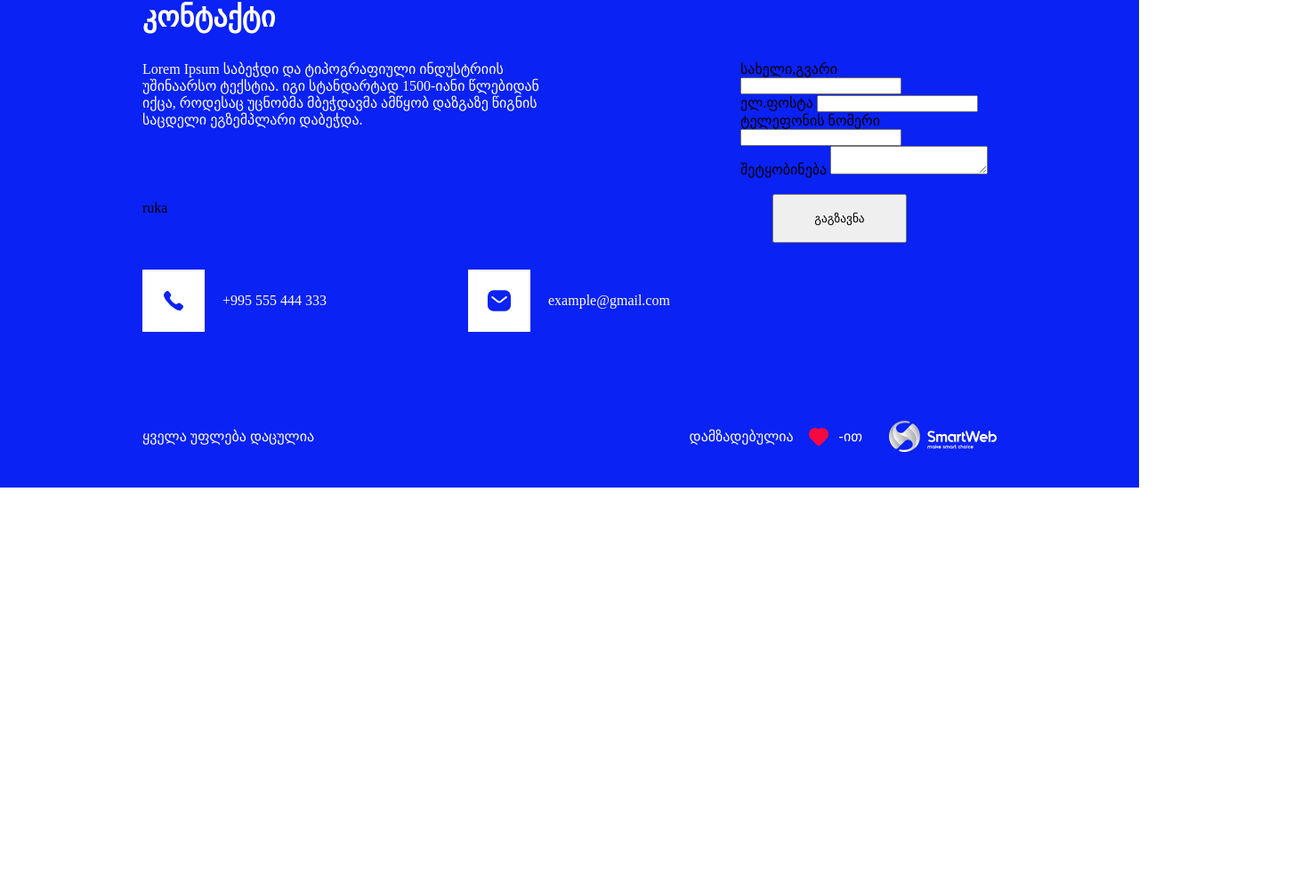
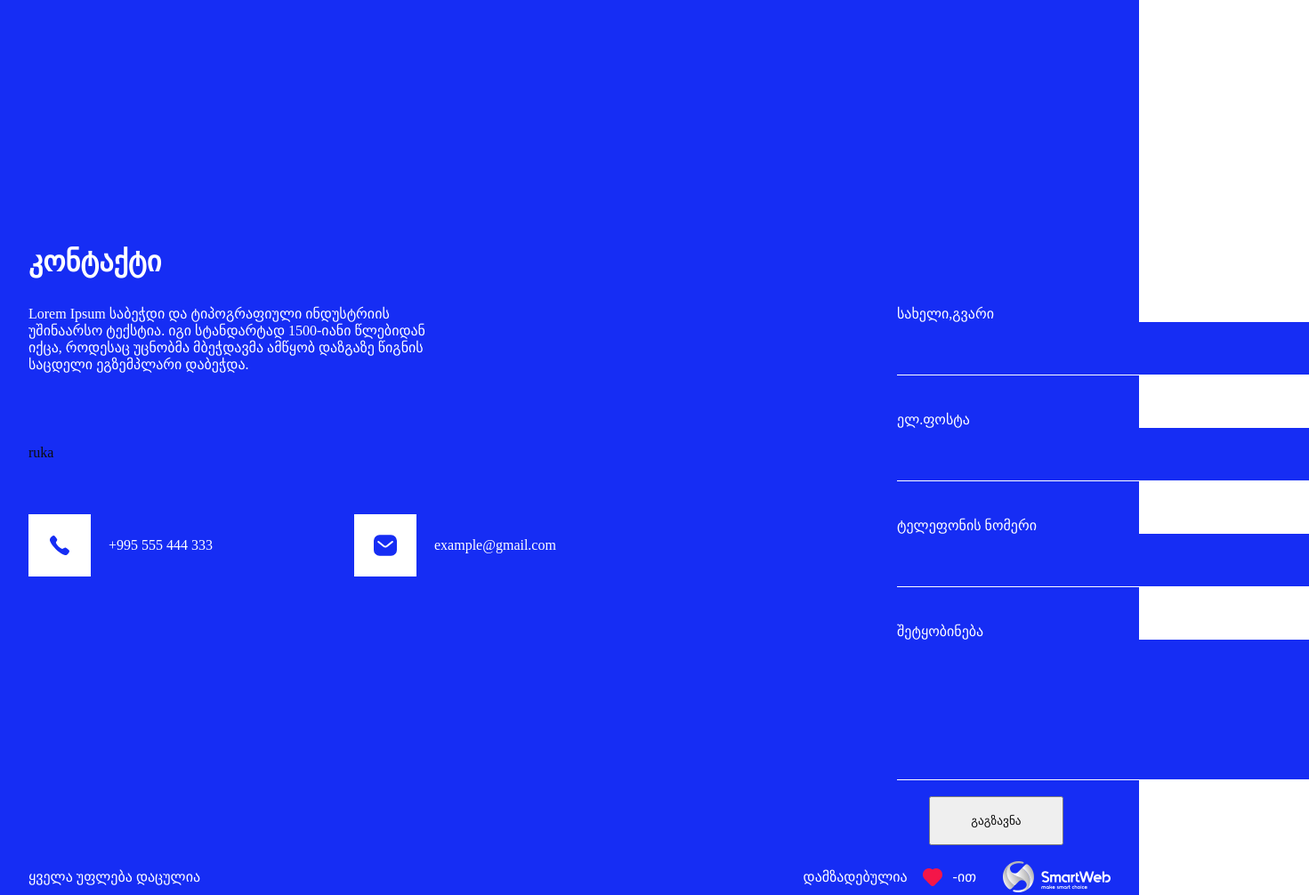
Before and after one commit to CarnageOG/Giorgi-Egetashvili-lesson-10, a plain HTML site: page index.html in a window 1280 px wide. Shown: the top 1006 px of the page at 89% size, 1471 px wide, since content can reach past the window. Before the commit the page ends 800 px from the top, so only its background shows below. Drawn offline with Linux system fonts and the light colour scheme.

Commit message:
made registration

```diff
--- a/css/style.css
+++ b/css/style.css
@@ -4,19 +4,22 @@
 }
 .container{
   max-width: 1980px;
-  width: 75%;
+  width: 95%;
   margin: auto;
 }
 .layout{
 	display: flex;
+	gap: 304px;
 }
 section{
 	background-color: #0A22F4;
+	opacity: 0.95;
 }
 h1{
 	color: #FFFFFF;
 	font-size: 32px;
 	margin-bottom: 30px;
+	padding-top: 275px;
 }
 .div-p{
 	width: 463px;
@@ -108,10 +111,39 @@ button{
 	height: 55px;
 }
 .send{
+
 	position: relative;
 	width: 223px;
 	height: 91px;
 }
-.registration{
+form{
 	width: 463px;
 }
+label{
+	font-size: 16px;
+	color: #FFFFFF;
+}
+input{
+	background-color: #0A22F4;
+	font-size: 16px;
+	color: #FFFFFF;
+	border: none;
+	outline: none;
+	border-bottom: 0.1px solid white;
+	margin-bottom: 40px;
+	padding-top: 41px;
+}
+textarea{
+	background-color: #0A22F4;
+	border: none;
+	font-size: 16px;
+	color: #FFFFFF
+	outline: none;
+	resize: none;
+	border-bottom: 0.1px solid white;
+	padding-bottom: 121px;
+}
+.registration{
+	display: flex;
+	flex-direction: column;
+}
--- a/index.html
+++ b/index.html
@@ -52,9 +52,9 @@
 						</div>
 					</div>
 				</div>
-				<div class="registration">
+				<div>
 					<form action="#">
-						<div>
+						<div class="registration">
 							<label for="user">სახელი,გვარი</label>
 							<input
 								type="text"
@@ -63,7 +63,7 @@
 								required
 							>
 						</div>
-						<div>
+						<div class="registration">
 							<label for="user-email">ელ.ფოსტა</label>
 							<input
 								type="email"
@@ -72,7 +72,7 @@
 								required
 							>
 						</div>
-						<div>
+						<div class="registration">
 							<label for="telephone-number">ტელეფონის ნომერი</label>
 							<input
 								type="text"
@@ -81,7 +81,7 @@
 								required
 							>
 						</div>
-						<div>
+						<div class="registration">
 							<label for="message">შეტყობინება</label>
 							<textarea
 								name="message"
```
